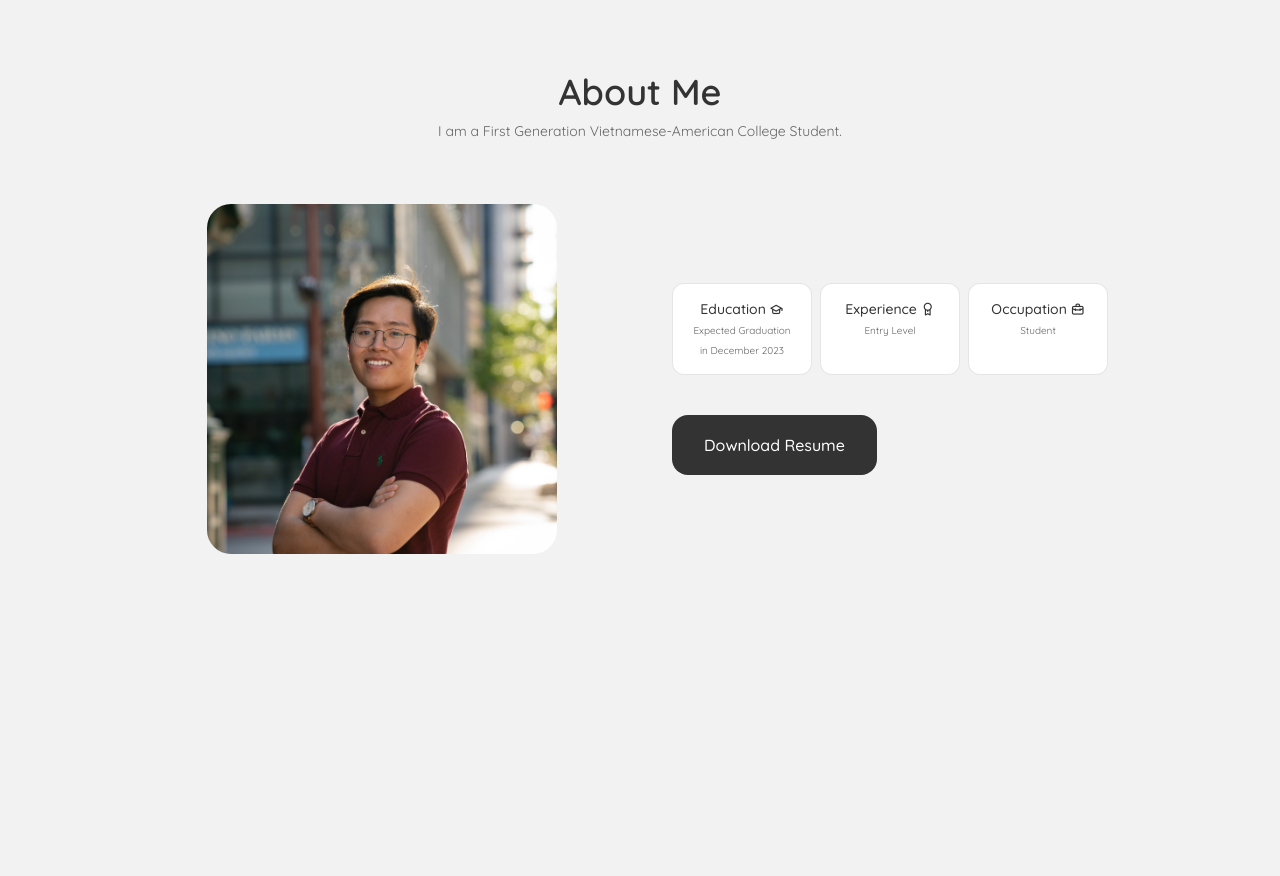
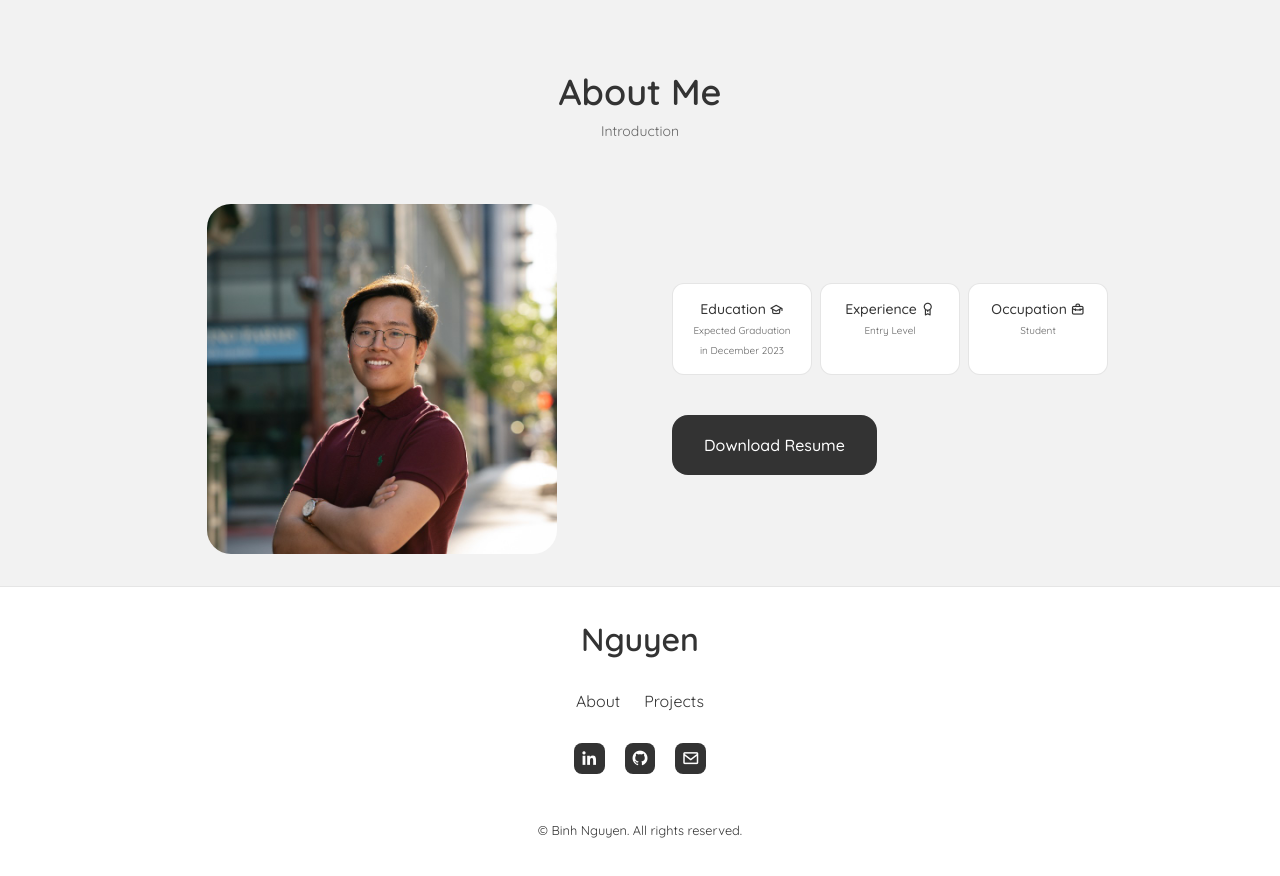
Before and after one commit to nguyenbinh-exe/Portfolio, a React (Create React App) app: page / in a window 1280 px wide. Shown: the part 680-1556 px from the top of the page. Before the commit the page ends 1266 px from the top, so only its background shows below. Built offline with nearby package versions, Linux system fonts and the light colour scheme.

Commit message:
Added Footer Section
- Changed About subtitle

```diff
--- a/src/App.js
+++ b/src/App.js
@@ -2,7 +2,8 @@
 import "./App.css";
 import Header from './components/header/Header';
 import Home from './components/home/Home';
-import About from './components/about/About'
+import About from './components/about/About';
+import Footer from "./components/footer/Footer";
 
 const App = () => {
   return (
@@ -12,30 +13,10 @@
           <Home />
           <About />
 
+          <Footer />
       </main>
       </>
   )
 }
 
-// function App() {
-//   return (
-//     <div className="App">
-//       <header className="App-header">
-//         <img src={logo} className="App-logo" alt="logo" />
-//         <p>
-//           Edit <code>src/App.js</code> and save to reload.
-//         </p>
-//         <a
-//           className="App-link"
-//           href="https://reactjs.org"
-//           target="_blank"
-//           rel="noopener noreferrer"
-//         >
-//           Learn React
-//         </a>
-//       </header>
-//     </div>
-//   );
-// }
-
 export default App;
--- a/src/components/about/About.jsx
+++ b/src/components/about/About.jsx
@@ -8,7 +8,7 @@
   return (
       <section className="about section" id="about">
           <h2 className="section_title">About Me</h2>
-          <span className="section_subtitle">I am a First Generation Vietnamese-American College Student.</span>
+          <span className="section_subtitle">Introduction</span>
 
           <div className="about_container container grid">
               <img src={ProfileImg} alt="" className="about_img" />
--- /dev/null
+++ b/src/components/footer/Footer.jsx
@@ -0,0 +1,34 @@
+import React from "react";
+import "./footer.css";
+
+const Footer = () => {
+  return (
+    <footer className="footer">
+      <div className="footer_container container">
+        <h1 className="footer_title">Nguyen</h1>
+        <ul className="footer_list">
+            <li>
+                <a href="#about" className="footer_link">About</a>
+            </li>
+            <li>
+                <a href="#portfolio" className="footer_link">Projects</a>
+            </li>
+        </ul>
+          <div className="footer_social">
+              <a href="https://www.linkedin.com/in/nguyenbinh-exe/" className="footer_social-link" target="_blank">
+                  <i className="bx bxl-linkedin"></i>
+              </a>
+              <a href="https://github.com/nguyenbinh-exe" className="footer_social-link" target="_blank">
+                  <i className="bx bxl-github"></i>
+              </a>
+              <a href="" className="footer_social-link" target="_blank">
+                  <i className="bx bx-envelope"></i>
+              </a>
+          </div>
+          <span className="footer_copy">&#169; Binh Nguyen. All rights reserved.</span>
+      </div>
+    </footer>
+  )
+}
+
+export default Footer
--- /dev/null
+++ b/src/components/footer/footer.css
@@ -0,0 +1,56 @@
+.footer {
+    background-color: var(--container-color);
+    border-top: 1px solid rgba(0, 0, 0, 0.1);
+}
+.footer_container {
+    padding: 2rem 0 6rem;
+}
+.footer_title, .footer_link {
+    color: var(--title-color);
+}
+.footer_title {
+    text-align: center;
+    margin-bottom: var(--mb-2);
+}
+.footer_link:hover {
+    color: var(--title-color-dark);
+}
+.footer_list {
+    display: flex;
+    justify-content: center;
+    column-gap: 1.5rem;
+    margin-bottom: var(--mb-2);
+}
+.footer_social {
+    display: flex;
+    justify-content: center;
+    column-gap: 1.25rem;
+}
+.footer_social-link {
+    background-color: var(--title-color);
+    color: var(--container-color);
+    font-size: 1.125rem;
+    padding: 0.4rem;
+    border-radius: 0.5rem;
+    display: inline-flex;
+}
+.footer_social-link:hover {
+    background-color: var(--title-color-dark);
+}
+.footer_copy {
+    display: block;
+    margin-top: 3rem;
+    color: var(--title-color);
+    text-align: center;
+    font-size: var(--smaller-font-size);
+}
+
+/*======================= BREAKPOINTS =======================*/
+/* Large Devices */
+@media screen and (max-width: 992px) {
+    .footer_social-link {
+        padding: 0.25rem;
+        border-radius: 0.25rem;
+        font-size: 1rem;
+    }
+}
```
